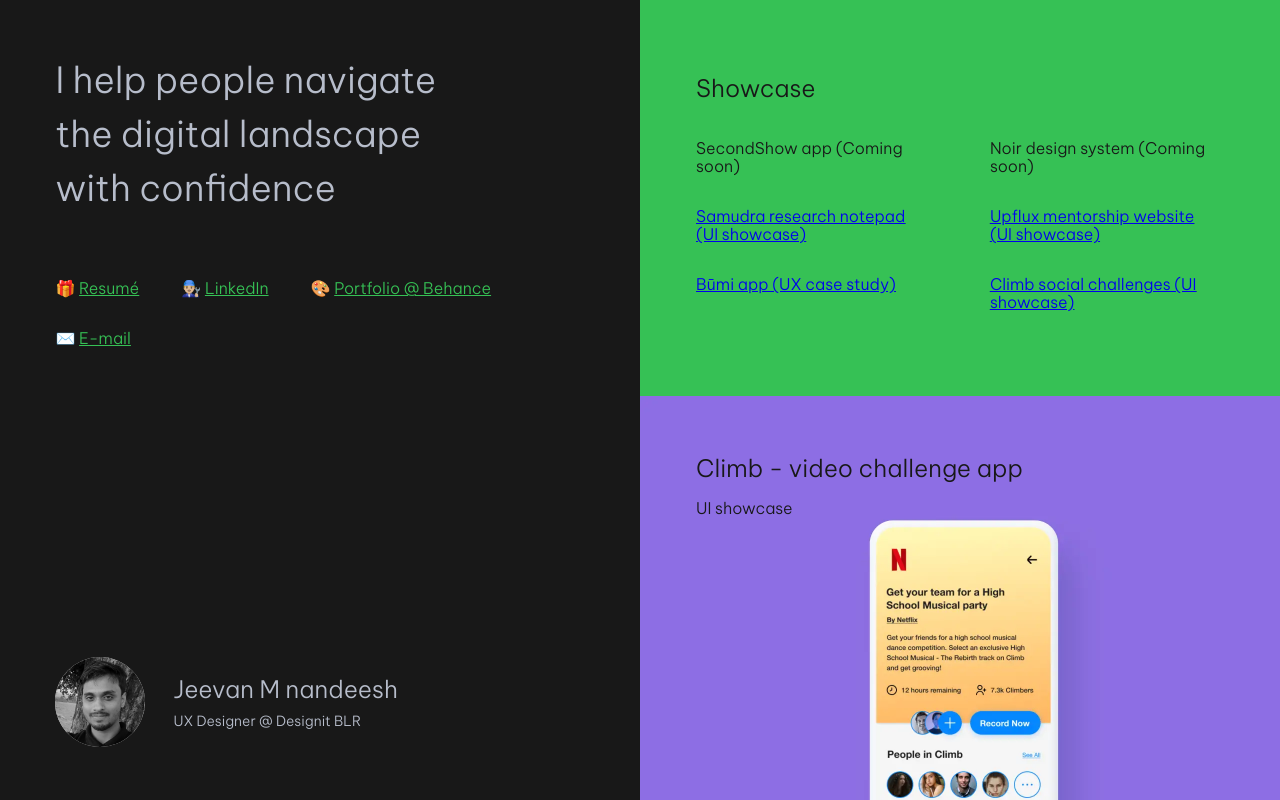
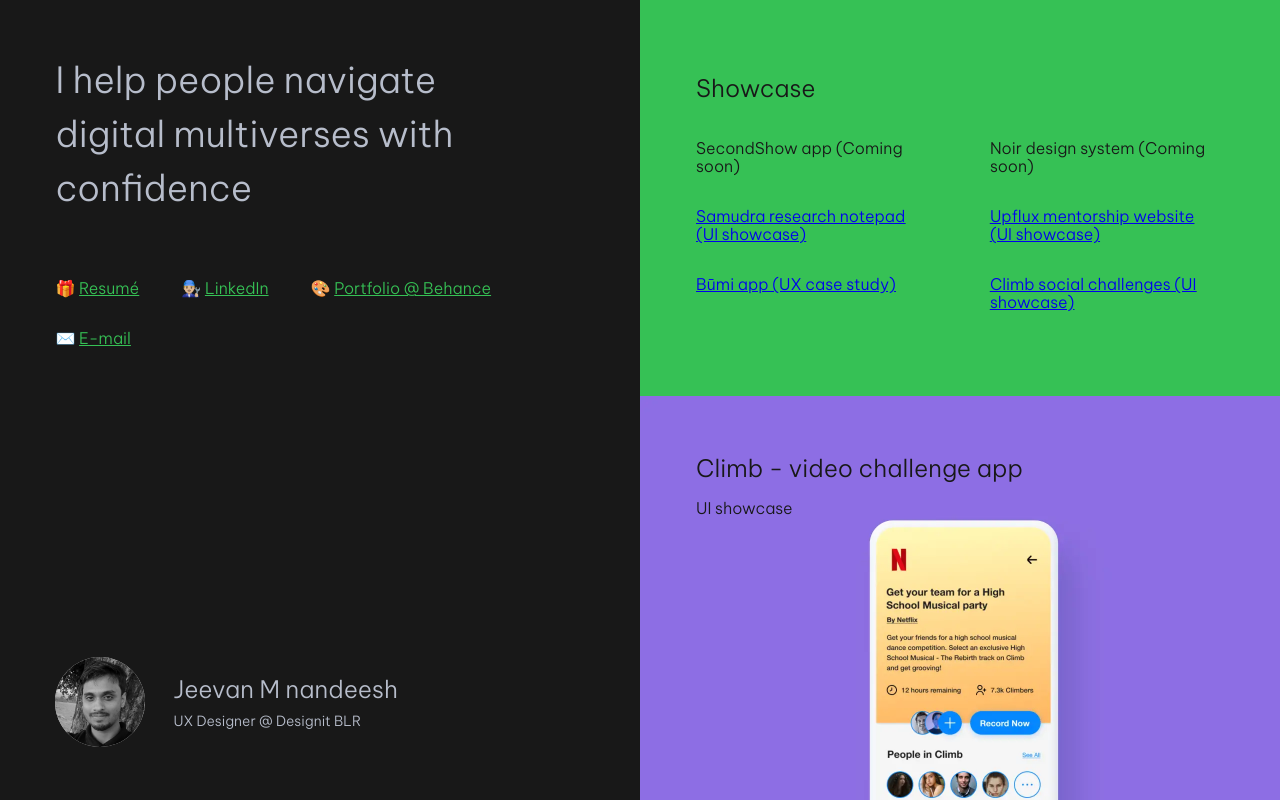
Before and after one commit to jeevanmn/jeevan_personal_site, a plain HTML site: page index.html in a window 1280 px wide. Drawn offline with Linux system fonts and the light colour scheme.

Commit message:
Updated hero title copy

```diff
--- a/index.html
+++ b/index.html
@@ -13,7 +13,7 @@
     <div class="left_elements">
         <div class="my_info">
             <h1 class="hero_title">
-                I help people navigate the digital landscape with confidence
+                I help people navigate digital multiverses with confidence
             </h1>
             <div class="my_info_bottom">
                 <a style="text-decoration: none;" class="my_info_links" href="https://www.dropbox.com/s/cukm6ph3b7lv2wz/Jeevan%20Resume%20v3.pdf?dl=1">
```
